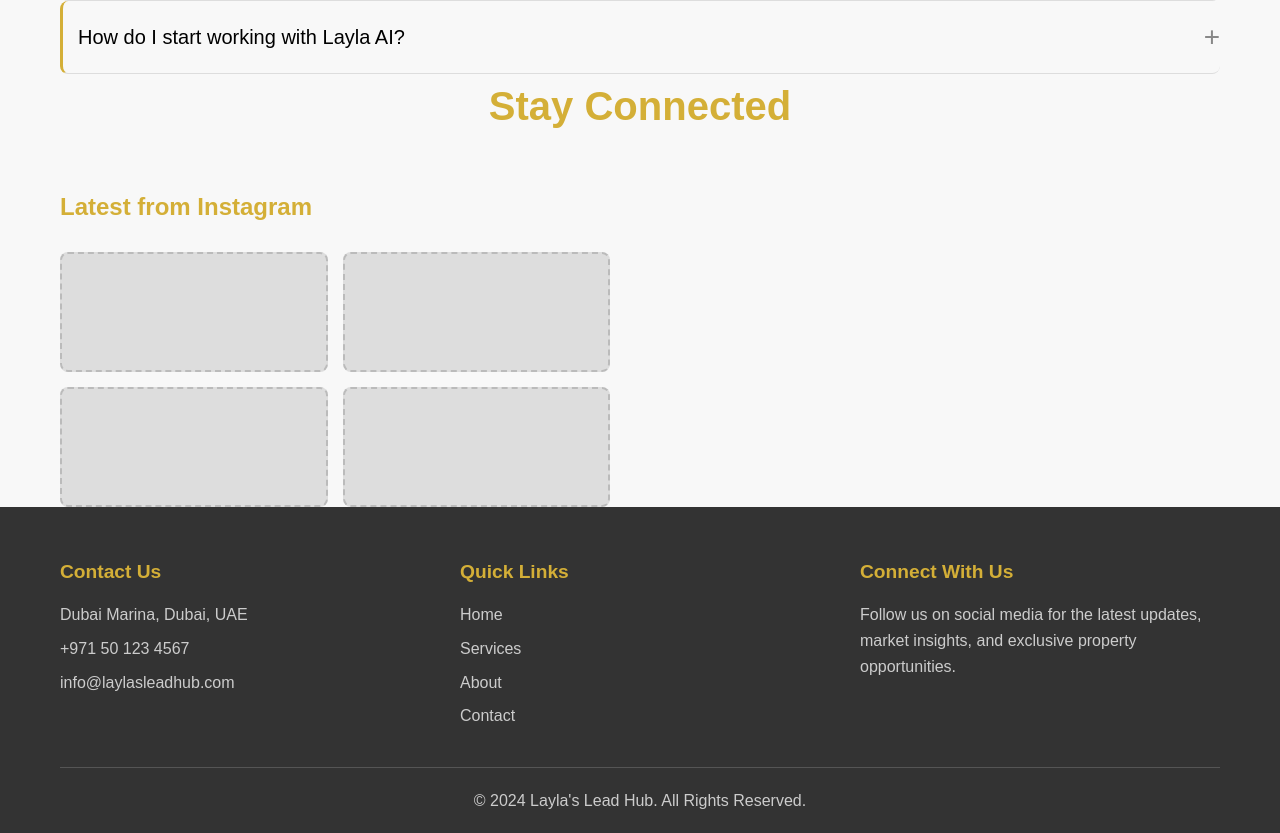
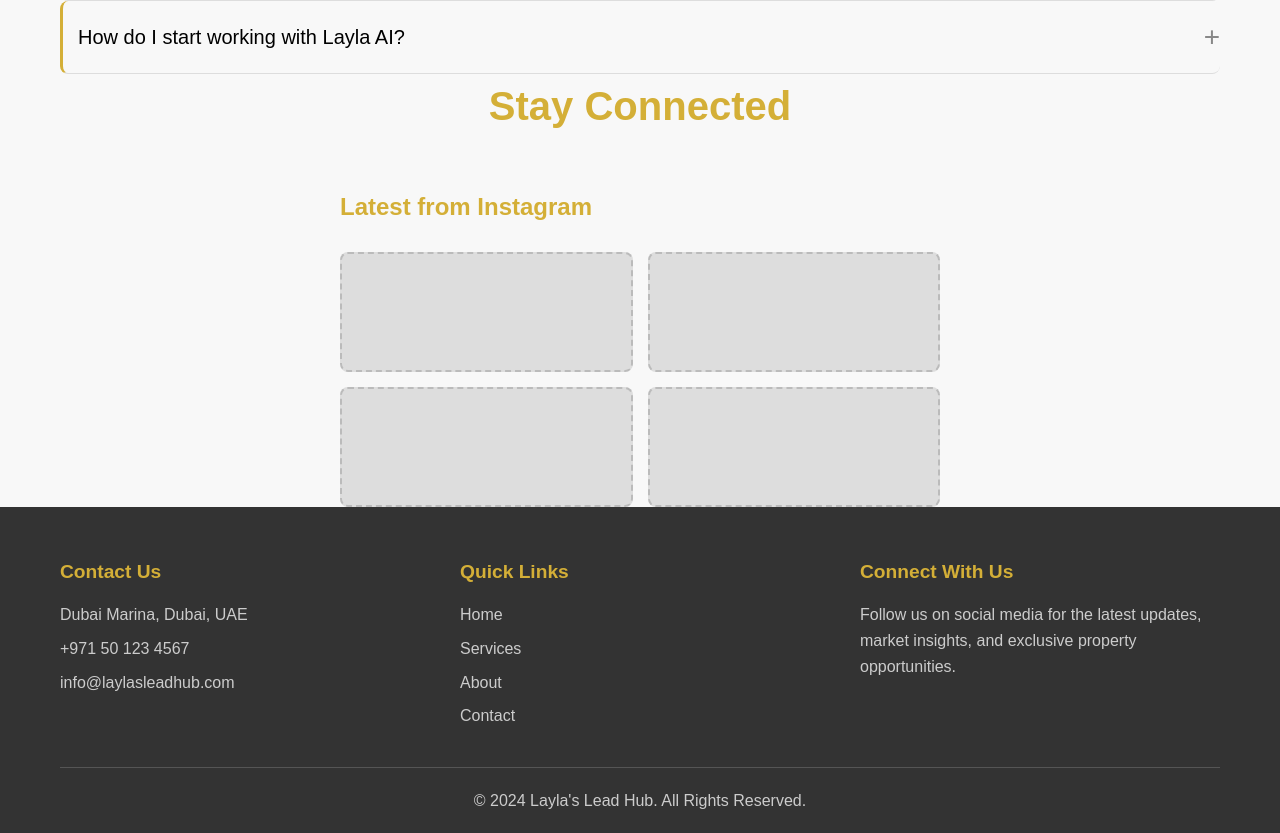
Before and after one commit to laylaaiagent/layla-lead-hub, a plain HTML site: page index.html in a window 1280 px wide. Shown: the part 3582-4415 px from the top of the page. Drawn offline with Linux system fonts and the light colour scheme; a script that the page names is missing.

Commit message:
Update style.css

```diff
--- a/style.css
+++ b/style.css
@@ -668,11 +668,12 @@ body {
     margin-bottom: 50px;
 }
 
+
 .connected-content {
-    display: grid;
-    grid-template-columns: 1fr 1fr;
-    gap: 60px;
+    max-width: 600px; /* Or a width that you think looks good */
+    margin: 0 auto; /* This will center the block */
 }
+
 
 .instagram-section h3,
 .faq-section h3 {
```
